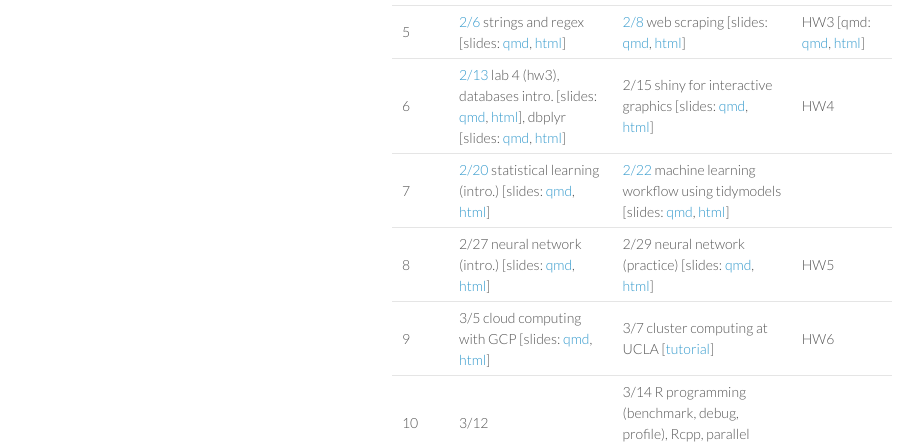
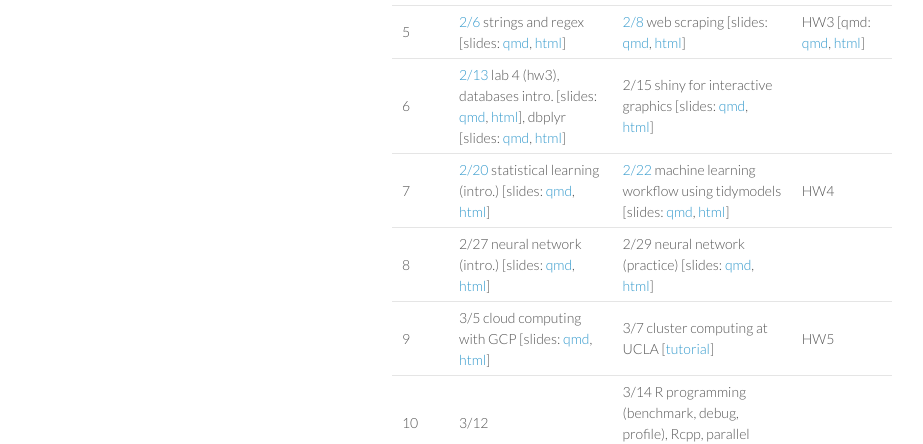
Before and after one commit to ucla-biostat-203b/2024winter, a Jekyll site: the page built from schedule/schedule-lec1.md, in a window 1280 px wide. Shown: the part 1017-1461 px from the top of the page, without its empty margins (178-1101 px from the left). Built offline with Jekyll 4.4.1, drawn with Linux system fonts in a browser that asks for light colours.

Commit message:
delete hw6

```diff
--- a/schedule/schedule-lec1.md
+++ b/schedule/schedule-lec1.md
@@ -35,8 +35,8 @@
 | 3 | [1/23](https://ucla-biostat-203b.github.io/2024winter/biostat203bwinter2024lec1/2024/01/23/lec1.html) data ingestion and tidying \[slides: [qmd](https://raw.githubusercontent.com/ucla-biostat-203b/2024winter/master/slides/05-tidy/tidy.qmd), [html](../slides/05-tidy/tidy.html)\] | [1/25](https://ucla-biostat-203b.github.io/2024winter/biostat203bwinter2024lec1/2024/01/25/lec1.html) data transformation with dplyr \[slides: [qmd](https://raw.githubusercontent.com/ucla-biostat-203b/2024winter/master/slides/07-dplyr/dplyr.qmd), [html](../slides/07-dplyr/dplyr.html)\] | HW2 \[qmd: [qmd](https://raw.githubusercontent.com/ucla-biostat-203b/2024winter/main/hw/hw2/hw2.qmd), [html](../hw/hw2/hw2.html)\] |
 | 4 | [1/30](https://ucla-biostat-203b.github.io/2024winter/biostat203bwinter2024lec1/2024/01/30/lec1.html) data visualization with ggplot2 \[slides: [qmd](https://raw.githubusercontent.com/ucla-biostat-203b/2024winter/master/slides/06-vis/ggplot2.qmd), [html](../slides/06-vis/ggplot2.html)\] | [2/1](https://ucla-biostat-203b.github.io/2024winter/biostat203bwinter2024lec1/2024/02/01/lec1.html) date and time \[slides: [qmd](https://raw.githubusercontent.com/ucla-biostat-203b/2024winter/master/slides/08-datetime/datetime.qmd), [html](../slides/08-datetime/datetime.html)\] |  |
 | 5 | [2/6](https://ucla-biostat-203b.github.io/2024winter/biostat203bwinter2024lec1/2024/02/06/lec1.html) strings and regex \[slides: [qmd](https://raw.githubusercontent.com/ucla-biostat-203b/2024winter/master/slides/09-strings/stringr.qmd), [html](../slides/09-strings/stringr.html)\] | [2/8](https://ucla-biostat-203b.github.io/2024winter/biostat203bwinter2024lec1/2024/02/08/lec1.html) web scraping \[slides: [qmd](https://raw.githubusercontent.com/ucla-biostat-203b/2024winter/master/slides/10-scraping/scraping.qmd), [html](../slides/10-scraping/scraping.html)\] | HW3 \[qmd: [qmd](https://raw.githubusercontent.com/ucla-biostat-203b/2024winter/main/hw/hw3/hw3.qmd), [html](../hw/hw3/hw3.html)\] |
-| 6 | [2/13](https://ucla-biostat-203b.github.io/2024winter/biostat203bwinter2024lec1/2024/02/13/lec1.html) lab 4 (hw3), databases intro. \[slides: [qmd](https://raw.githubusercontent.com/ucla-biostat-203b/2024winter/master/slides/12-dbplyr/dbintro.qmd), [html](../slides/12-dbplyr/dbintro.html)\], dbplyr \[slides: [qmd](https://raw.githubusercontent.com/ucla-biostat-203b/2024winter/master/slides/12-dbplyr/dbplyr.qmd), [html](../slides/12-dbplyr/dbplyr.html)\] | 2/15 shiny for interactive graphics \[slides: [qmd](https://raw.githubusercontent.com/ucla-biostat-203b/2024winter/master/slides/11-shiny/shiny.qmd), [html](../slides/11-shiny/shiny.html)\] | HW4 |
-| 7 | [2/20](https://ucla-biostat-203b.github.io/2024winter/biostat203bwinter2024lec1/2024/02/20/lec1.html) statistical learning (intro.) \[slides: [qmd](https://raw.githubusercontent.com/ucla-biostat-203b/2024winter/master/slides/14-statlearn/statlearn.qmd), [html](../slides/14-statlearn/statlearn.html)\] | [2/22](https://ucla-biostat-203b.github.io/2024winter/biostat203bwinter2024lec1/2024/02/22/lec1.html) machine learning workflow using tidymodels \[slides: [qmd](https://raw.githubusercontent.com/ucla-biostat-203b/2024winter/master/slides/18-tidymodels/tidymodels.qmd), [html](https://ucla-biostat-203b.github.io/2024winter/slides/18-tidymodels/tidymodels.html)\] | |
-| 8 | 2/27 neural network (intro.) \[slides: [qmd](https://raw.githubusercontent.com/ucla-biostat-203b/2024winter/master/slides/15-nn/nn.qmd), [html](https://ucla-biostat-203b.github.io/2024winter/slides/15-nn/nn.html)\]  | 2/29 neural network (practice) \[slides: [qmd](https://raw.githubusercontent.com/ucla-biostat-203b/2024winter/master/slides/15-nn/nn_practice.qmd), [html](https://ucla-biostat-203b.github.io/2024winter/slides/15-nn/nn_practice.html)\] | HW5 |
-| 9 | 3/5 cloud computing with GCP \[slides: [qmd](https://raw.githubusercontent.com/ucla-biostat-203b/2024winter/master/slides/13-gcp/gcp.qmd), [html](../slides/13-gcp/gcp.html)\] | 3/7 cluster computing at UCLA \[[tutorial](https://github.com/chris-german/Hoffman2Tutorials)\] | HW6 |
+| 6 | [2/13](https://ucla-biostat-203b.github.io/2024winter/biostat203bwinter2024lec1/2024/02/13/lec1.html) lab 4 (hw3), databases intro. \[slides: [qmd](https://raw.githubusercontent.com/ucla-biostat-203b/2024winter/master/slides/12-dbplyr/dbintro.qmd), [html](../slides/12-dbplyr/dbintro.html)\], dbplyr \[slides: [qmd](https://raw.githubusercontent.com/ucla-biostat-203b/2024winter/master/slides/12-dbplyr/dbplyr.qmd), [html](../slides/12-dbplyr/dbplyr.html)\] | 2/15 shiny for interactive graphics \[slides: [qmd](https://raw.githubusercontent.com/ucla-biostat-203b/2024winter/master/slides/11-shiny/shiny.qmd), [html](../slides/11-shiny/shiny.html)\] | |
+| 7 | [2/20](https://ucla-biostat-203b.github.io/2024winter/biostat203bwinter2024lec1/2024/02/20/lec1.html) statistical learning (intro.) \[slides: [qmd](https://raw.githubusercontent.com/ucla-biostat-203b/2024winter/master/slides/14-statlearn/statlearn.qmd), [html](../slides/14-statlearn/statlearn.html)\] | [2/22](https://ucla-biostat-203b.github.io/2024winter/biostat203bwinter2024lec1/2024/02/22/lec1.html) machine learning workflow using tidymodels \[slides: [qmd](https://raw.githubusercontent.com/ucla-biostat-203b/2024winter/master/slides/18-tidymodels/tidymodels.qmd), [html](https://ucla-biostat-203b.github.io/2024winter/slides/18-tidymodels/tidymodels.html)\] | HW4 |
+| 8 | 2/27 neural network (intro.) \[slides: [qmd](https://raw.githubusercontent.com/ucla-biostat-203b/2024winter/master/slides/15-nn/nn.qmd), [html](https://ucla-biostat-203b.github.io/2024winter/slides/15-nn/nn.html)\]  | 2/29 neural network (practice) \[slides: [qmd](https://raw.githubusercontent.com/ucla-biostat-203b/2024winter/master/slides/15-nn/nn_practice.qmd), [html](https://ucla-biostat-203b.github.io/2024winter/slides/15-nn/nn_practice.html)\] |  |
+| 9 | 3/5 cloud computing with GCP \[slides: [qmd](https://raw.githubusercontent.com/ucla-biostat-203b/2024winter/master/slides/13-gcp/gcp.qmd), [html](../slides/13-gcp/gcp.html)\] | 3/7 cluster computing at UCLA \[[tutorial](https://github.com/chris-german/Hoffman2Tutorials)\] | HW5 |
 | 10 | 3/12  | 3/14 R programming (benchmark, debug, profile), Rcpp, parallel computing, R package | |
```
Also changed, not shown: schedule/schedule-lec80.md (+3 -3 lines).
